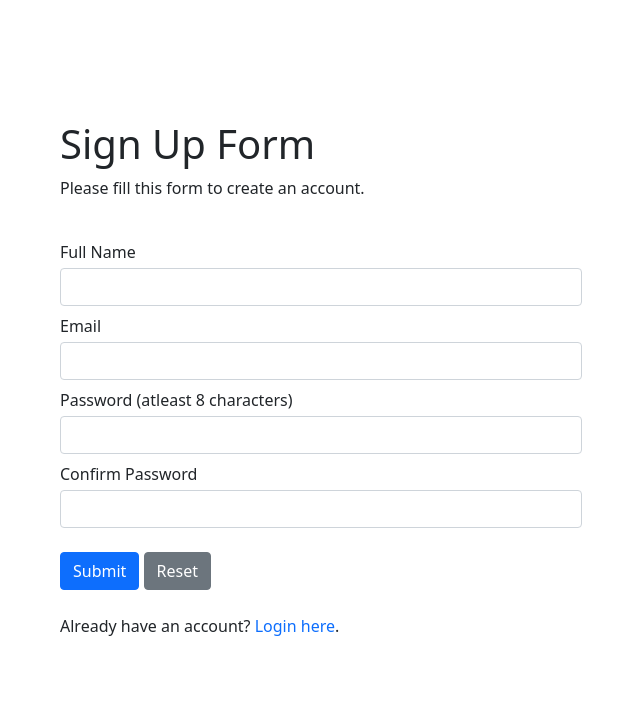
After one commit to bia-wtag/user-app, a PHP site: page /src/signup.php in a window 1280 px wide. The commit adds this page. Shown: the top 701 px of the page, without its empty margins (34-674 px from the left). Run offline with PHP 8.4, Linux system fonts and the light colour scheme; data that the repository does not hold is empty.

Commit message:
Added signup page, controller, refactored structure

```diff
--- /dev/null
+++ b/assets/css/signup.css
@@ -0,0 +1,14 @@
+.form-row {
+    width: 100%;
+}
+
+@media screen and (min-width: 768px){
+    .form-row {
+        width: 75%;
+    }
+}
+@media screen and (min-width: 992px){
+    .form-row {
+        width: 50%;
+    }
+}
--- a/composer.json
+++ b/composer.json
@@ -10,6 +10,7 @@
         }
     ],
     "require": {
-        "vlucas/phpdotenv": "^5.3"
+        "vlucas/phpdotenv": "^5.3",
+        "ramsey/uuid": "^4.1"
     }
 }
--- a/src/config.php
+++ b/private/config.php
@@ -1,8 +1,9 @@
 <?php
+
 use Dotenv\Dotenv;
 
 // load .env
-$dotenv = Dotenv::createImmutable(__DIR__."/../");
+$dotenv = Dotenv::createImmutable(__DIR__ . "/../");
 $dotenv->load();
 
 // db credentials
@@ -15,8 +16,6 @@ define('DB_NAME', $_ENV["DB_NAME"]);
 $mysqli = new mysqli(DB_SERVER, DB_USERNAME, DB_PASSWORD, DB_NAME);
 
 // check connection
-if($mysqli === false){
+if ($mysqli === false) {
     die("ERROR: Could not connect!\n" . $mysqli->connect_error);
-} else {
-    printf("Connected to database successfully!\n");
 }
--- /dev/null
+++ b/private/signupController.php
@@ -0,0 +1,120 @@
+<?php
+
+use Ramsey\Uuid\Uuid;
+
+require_once("../vendor/autoload.php");
+require_once("config.php");
+
+function doesExist($email, $mysqli)
+{
+    // check database to see if email already exists
+    $query = "SELECT * FROM users WHERE email = ?";
+
+    if ($stmt = $mysqli->prepare($query)) {
+        $stmt->bind_param("s", $email);
+
+        if ($stmt->execute()) {
+            $stmt->store_result();
+            if ($stmt->num_rows == 1)
+                return "This username is already taken.";
+            else return "";
+        } else return "Something went wrong. Please try again later.";
+
+        $stmt->close();
+    }
+}
+
+function validateFullName($full_name)
+{
+    $full_name = trim($full_name);
+    if (empty($full_name))
+        return "Name can't be empty.";
+    else if (!preg_match('/^[a-zA-Z_ ]+$/', $full_name))
+        return "Name can only contain letters, whitespaces or underscores.";
+    else return "";
+}
+
+function validateEmail($email, $mysqli)
+{
+    $email = trim($email);
+    if (empty($email))
+        return "Email can't be empty";
+
+    return doesExist($email, $mysqli);
+}
+
+function validatePassword($pass)
+{
+    $pass = trim($pass);
+    if (empty($pass))
+        return "Please enter a password.";
+    else if (strlen($pass) < 8)
+        return "Password must have atleast 8 characters.";
+    else return "";
+}
+
+function validateConfirmedPassword($pass, $password_err, $confirm_pass)
+{
+    $confirm_pass = trim($confirm_pass);
+    $pass = trim($pass);
+
+    if (empty($confirm_pass))
+        return "Please confirm password.";
+    else if (empty($password_err) && ($pass != $confirm_pass))
+        return  "Password did not match.";
+    else return "";
+}
+
+function createUser($full_name, $email, $pass, $mysqli)
+{
+    // create user in database
+    $sql = "INSERT INTO users (user, full_name, email, password) VALUES (?, ?, ?, ?)";
+
+    if ($stmt = $mysqli->prepare($sql)) {
+        // generate uuid
+        $uuid = Uuid::uuid4();
+        $uuid = $uuid->toString();
+        // hash password
+        $pass = password_hash($pass, PASSWORD_DEFAULT);
+        $stmt->bind_param("ssss", $uuid, $full_name, $email, $pass);
+
+        if ($stmt->execute())
+            header("location: ../src/login.php");
+        else return "Something went wrong. Please try again later.";
+
+        $stmt->close();
+    }
+}
+
+
+// init values
+$full_name_err = $email_err = $password_err = $confirm_password_err = "";
+$full_name = $email = $password = $confirm_password = "";
+
+// process data at form submit
+if ($_SERVER["REQUEST_METHOD"] == "POST") {
+
+    $full_name_err = validateFullName($_POST["full_name"]);
+    $email_err = validateEmail($_POST["email"], $mysqli);
+    $password_err = validatePassword($_POST["password"]);
+    $confirm_password_err = validateConfirmedPassword($_POST["password"], $password_err, $_POST["confirm_password"]);
+
+    $full_name = $_POST["full_name"];
+    $email = $_POST["email"];
+    $password = $_POST["password"];
+    $confirm_password = $_POST["confirm_password"];
+
+    if (empty($full_name_err) && empty($email_err) && empty($password_err) && empty($confirm_password_err)) {
+        createUser(
+            $full_name,
+            $email,
+            $password,
+            $mysqli
+        );
+    }
+
+    $mysqli->close();
+} else {
+    $full_name_err = $email_err = $password_err = $confirm_password_err = "";
+    $full_name = $email = $password = $confirm_password = "";
+}
--- /dev/null
+++ b/src/login.php
@@ -0,0 +1,3 @@
+<?php
+
+echo "Login";
--- /dev/null
+++ b/src/signup.php
@@ -0,0 +1,79 @@
+<?php
+require_once("../private/signupController.php");
+?>
+
+<!DOCTYPE html>
+<html lang="en">
+
+<head>
+    <meta charset="UTF-8">
+    <meta http-equiv="X-UA-Compatible" content="IE=edge">
+    <meta name="viewport" content="width=device-width, initial-scale=1.0">
+    <title>Signup</title>
+    <link href="https://cdn.jsdelivr.net/npm/bootstrap@5.0.1/dist/css/bootstrap.min.css" rel="stylesheet"
+        integrity="sha384-+0n0xVW2eSR5OomGNYDnhzAbDsOXxcvSN1TPprVMTNDbiYZCxYbOOl7+AMvyTG2x" crossorigin="anonymous">
+    <link rel="stylesheet" href="../assets/css/signup.css">
+</head>
+
+<body>
+    <div class="container px-4 py-5 mt-5">
+        <div class="row py-4">
+            <h1>Sign Up Form</h1>
+            <p>Please fill this form to create an account.</p>
+        </div>
+        <div class="form-row row">
+            <form action="<?php echo htmlspecialchars($_SERVER["PHP_SELF"]); ?>" method="POST">
+                <div class="form-group">
+                    <label class="mb-1">Full Name</label>
+                    <input type="text" name="full_name"
+                        class="form-control mb-2 <?php echo (!empty($full_name_err)) ? 'is-invalid' : ''; ?>"
+                        value="<?php echo $full_name; ?>">
+                    <span
+                        class="invalid-feedback <?php echo (!empty($confirm_password_err)) ? 'mb-2' : ''; ?>"><?php echo $full_name_err; ?></span>
+                </div>
+                <div class="form-group">
+                    <label class="mb-1">Email</label>
+                    <input type="email" name="email"
+                        class="form-control mb-2 <?php echo (!empty($email_err)) ? 'is-invalid' : ''; ?>"
+                        value="<?php echo $email; ?>">
+                    <span
+                        class="invalid-feedback <?php echo (!empty($confirm_password_err)) ? 'mb-2' : ''; ?>"><?php echo $email_err; ?></span>
+                </div>
+                <div class="form-group">
+                    <label class="mb-1">Password (atleast 8 characters)</label>
+                    <input type="password" name="password"
+                        class="form-control mb-2 <?php echo (!empty($password_err)) ? 'is-invalid' : ''; ?>"
+                        value="<?php echo $password; ?>">
+                    <span
+                        class="invalid-feedback <?php echo (!empty($confirm_password_err)) ? 'mb-2' : ''; ?>"><?php echo $password_err; ?></span>
+                </div>
+                <div class="form-group">
+                    <label class="mb-1">Confirm Password</label>
+                    <input type="password" name="confirm_password"
+                        class="form-control mb-2 <?php echo (!empty($confirm_password_err)) ? 'is-invalid' : ''; ?>"
+                        value="<?php echo $confirm_password; ?>">
+                    <span
+                        class="invalid-feedback <?php echo (!empty($confirm_password_err)) ? 'mb-2' : ''; ?>"><?php echo $confirm_password_err; ?></span>
+                </div>
+                <div class="form-group my-4">
+                    <input type="submit" class="btn btn-primary" value="Submit">
+                    <input id="resetBtn" type="reset" class="btn btn-secondary ml-3" value="Reset">
+                </div>
+                <p>Already have an account? <a class="text-decoration-none" href="login.php">Login here</a>.</p>
+            </form>
+        </div>
+    </div>
+    <script>
+    document.getElementById("resetBtn").addEventListener("click", () => {
+        document.querySelectorAll(".invalid-feedback").forEach(elem => {
+            elem.innerHTML = "";
+        });
+
+        document.querySelectorAll(".form-control").forEach(elem => {
+            elem.classList.remove("is-invalid");
+        })
+    })
+    </script>
+</body>
+
+</html>
```
Also changed, not shown: index.php (+38 -2 lines), assets/img/hero-img.jpg (added), private/loginController.php (added), 1 other file.
